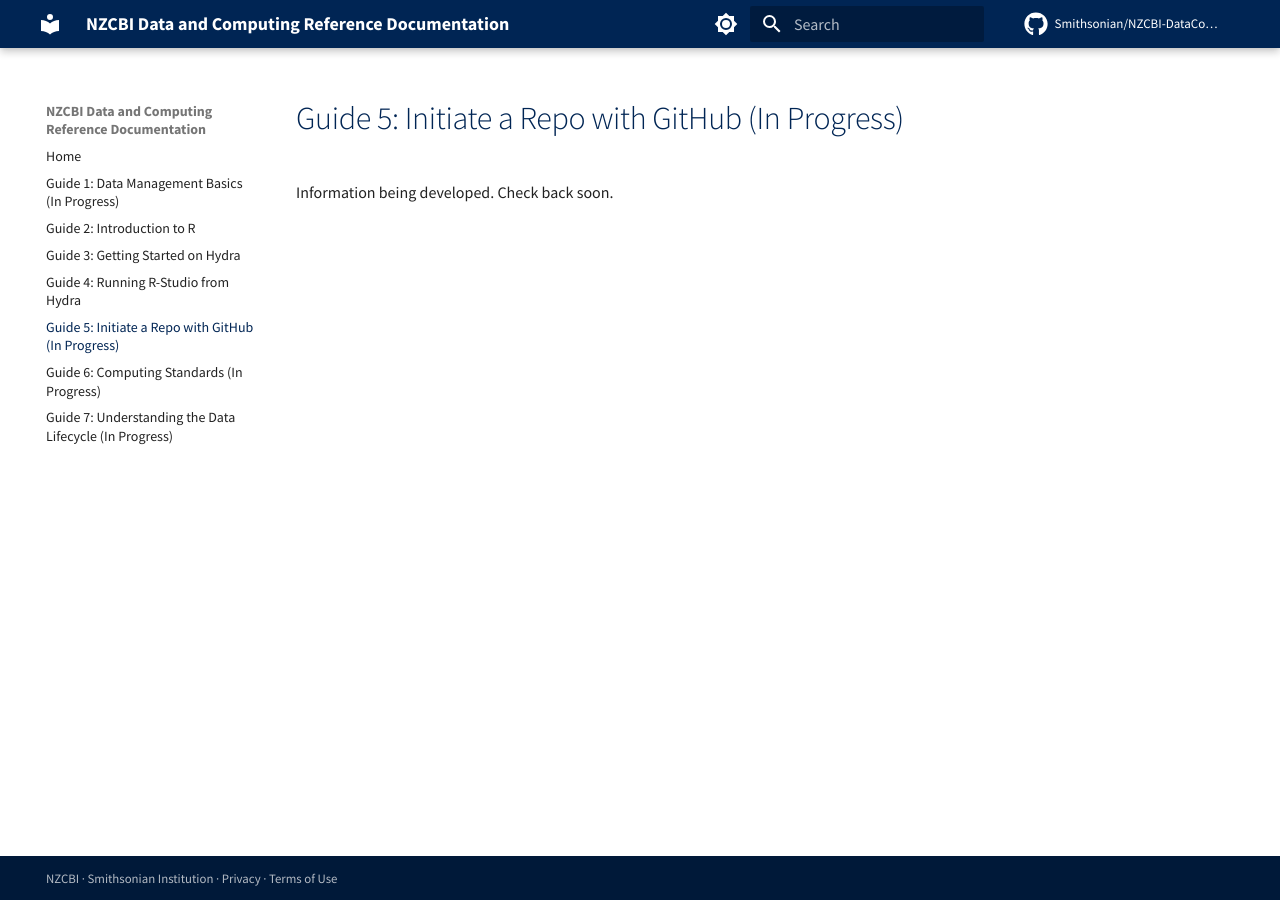
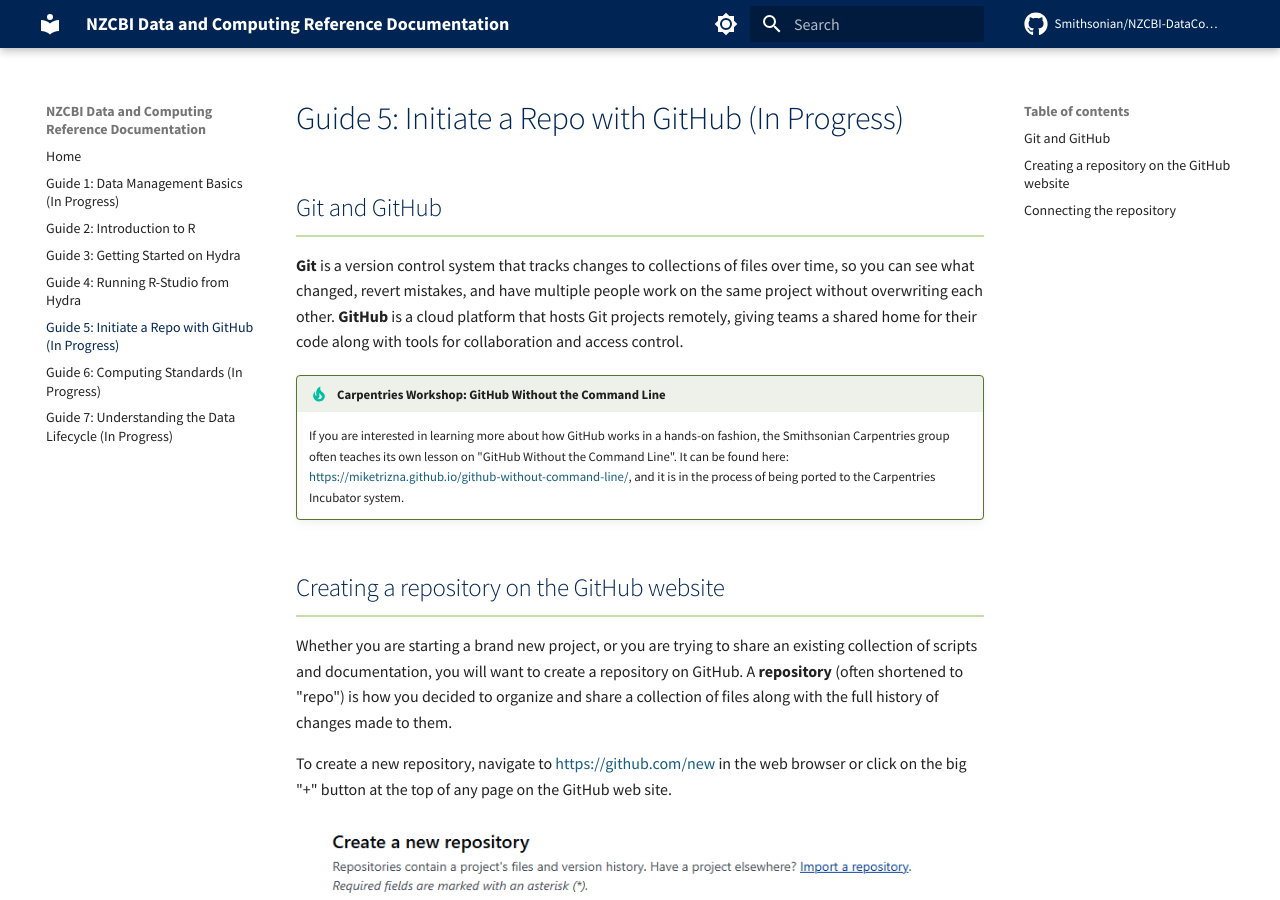
Before and after one commit to Smithsonian/NZCBI-DataComputingDocs, an MkDocs documentation site: the page built from docs/github.md, in a window 1280 px wide and 900 px high. Built offline with MkDocs 1.6.1 and Material for MkDocs 9.7.7, drawn with Linux system fonts in a browser that asks for light colours; comment, search, counter and statistics services are not loaded; some of the changed text lies outside the part shown.

Commit message:
Added a draft of a GitHub page

```diff
--- a/docs/github.md
+++ b/docs/github.md
@@ -1 +1,28 @@
-Information being developed.  Check back soon.
+## Git and GitHub
+
+**Git** is a version control system that tracks changes to collections of files over time, so you can see what changed, revert mistakes, and have multiple people work on the same project without overwriting each other. **GitHub** is a cloud platform that hosts Git projects remotely, giving teams a shared home for their code along with tools for collaboration and access control.
+
+!!! tip "Carpentries Workshop: GitHub Without the Command Line"
+    If you are interested in learning more about how GitHub works in a hands-on fashion, the Smithsonian Carpentries group often teaches its own lesson on "GitHub Without the Command Line". It can be found here: [https://miketrizna.github.io/github-without-command-line/](https://miketrizna.github.io/github-without-command-line/), and it is in the process of being ported to the Carpentries Incubator system.
+
+## Creating a repository on the GitHub website
+
+Whether you are starting a brand new project, or you are trying to share an existing collection of scripts and documentation, you will want to create a repository on GitHub. A **repository** (often shortened to "repo") is how you decided to organize and share a collection of files along with the full history of changes made to them.
+
+To create a new repository, navigate to [https://github.com/new](https://github.com/new) in the web browser or click on the big "+" button at the top of any page on the GitHub web site.
+
+![GitHub New Repo](assets/github_new_repo.png)
+
+Choose "Smithsonian" under the "Owner" dropdown to store the repository under the Smithsonian organization. The Smithsonian has an enterprise license, which enables a lot of special features including team and access management.
+
+One of those enterprise features is the ability to set "Visibility" to Internal -- which simplifies sharing by making this repository visible to any GitHub member who is part of the Smithsonian organization.
+
+If you are using this repository to store data that is already in place on Hydra or another computer, it is best to leave "README", ".gitignore", and "License" empty for now -- because those options will all create files in the repositories that will have to be harmonized with the other directory. It's easiest to start with a blank slate, and come back later to add these.
+
+Click the big green "Create repository" button at the bottom to create the repository.
+
+## Connecting the repository
+
+If you left "README", ".gitignore", and "License" empty, then your blank repository will be created along with helpful instructions on how to connect this GitHub repository with a collection of files on Hydra or another computer.
+
+![GitHub Connect Repo](assets/github_repo_connect.png)
```
Also changed, not shown: docs/assets/github_new_repo.png (added), docs/assets/github_repo_connect.png (added).
